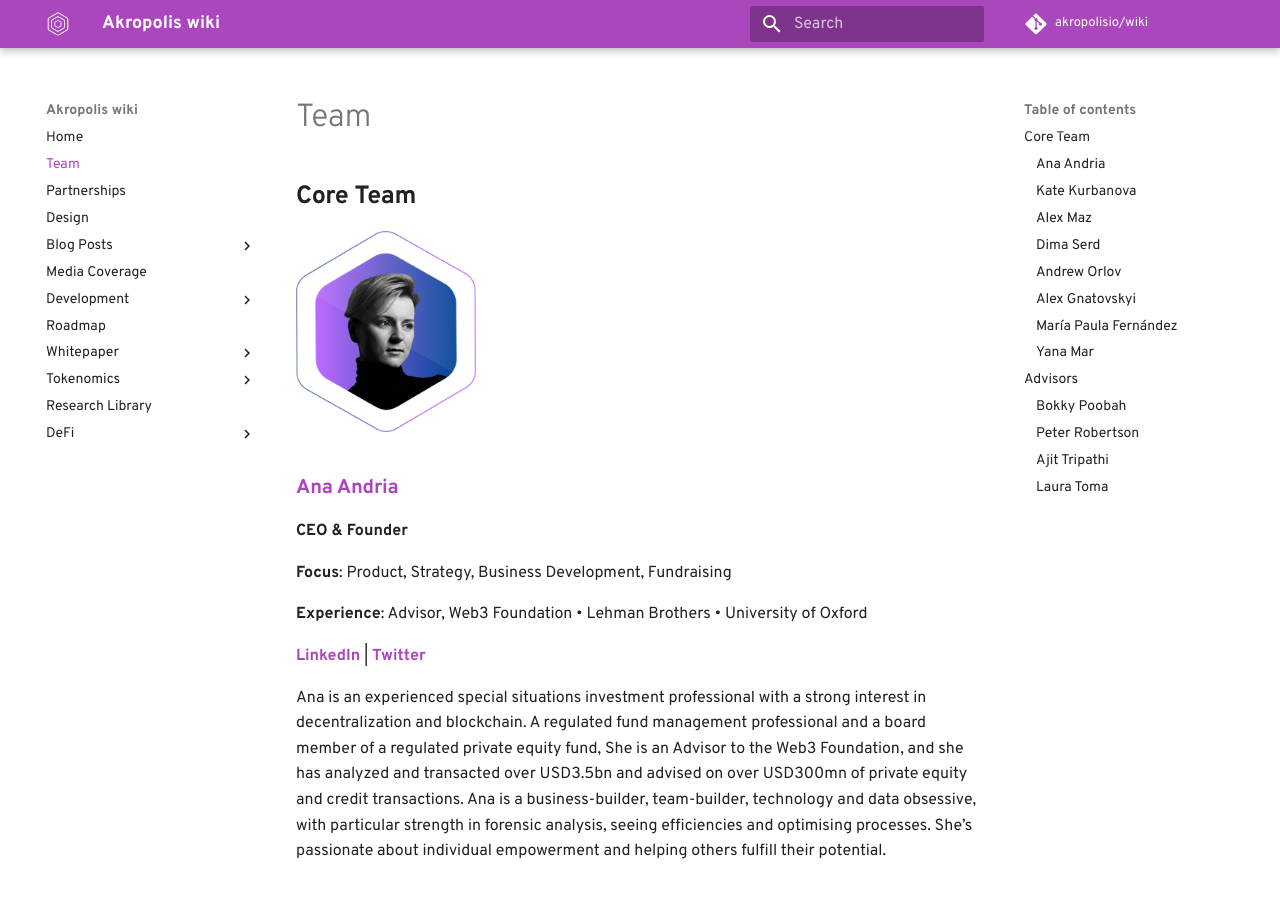
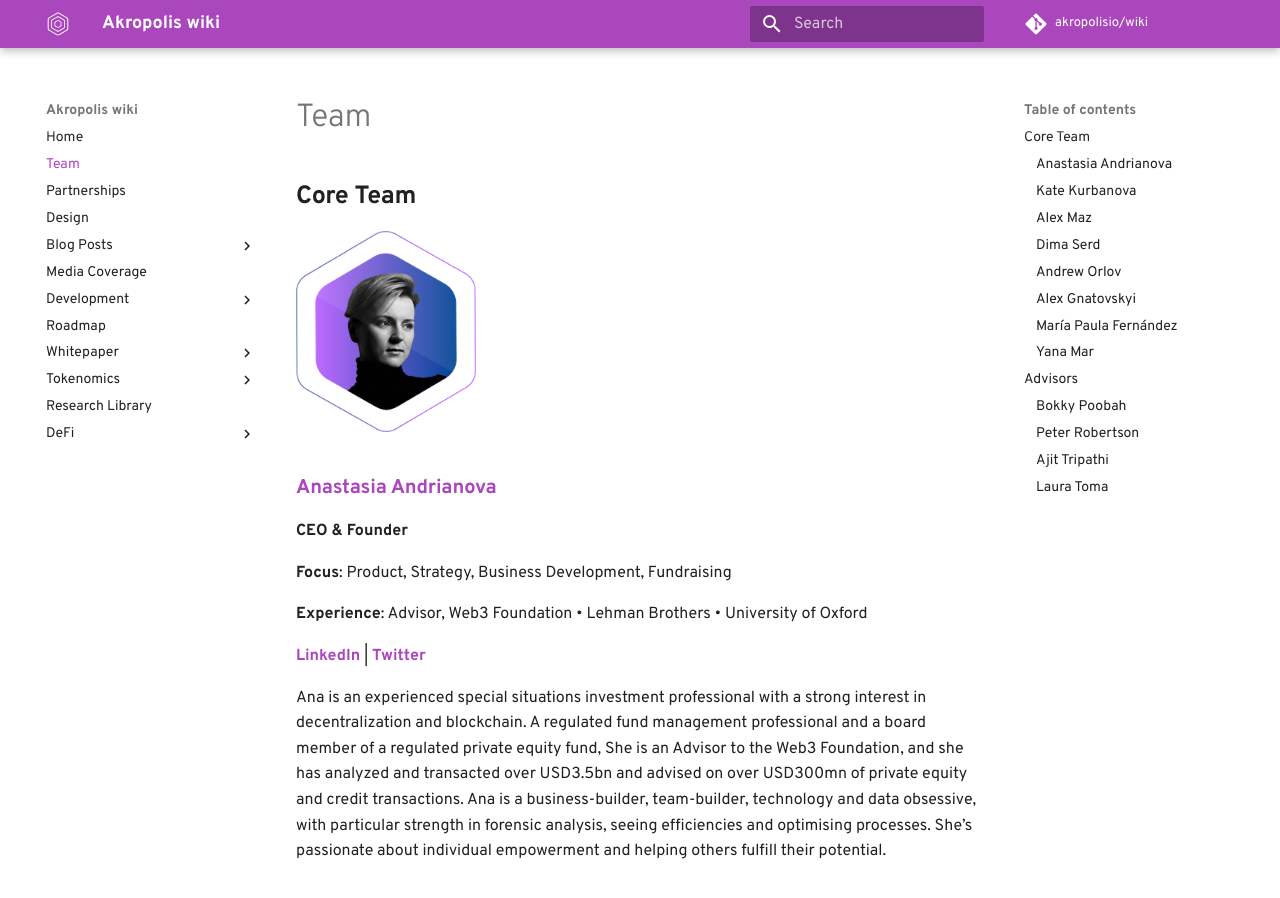
Before and after one commit to kaonone/wiki, an MkDocs documentation site: the page built from docs/team.md, in a window 1280 px wide and 900 px high. Built offline with MkDocs 1.6.1 and Material for MkDocs 9.7.7, drawn with Linux system fonts in a browser that asks for light colours; some web fonts are replaced; comment, search, counter and statistics services are not loaded; old or Windows-style settings are respelled for this version of MkDocs.

Commit message:
Ana full name added

```diff
--- a/docs/team.md
+++ b/docs/team.md
@@ -5,7 +5,7 @@
 
 <img src="/images/team/andrianova@2x.png" width="180" alt="drawing" />
 
-### [**Ana Andria**](https://www.linkedin.com/in/anastasia-andrianova-79198b4)
+### [**Anastasia Andrianova**](https://www.linkedin.com/in/anastasia-andrianova-79198b4)
 
 
 **CEO & Founder**
```
